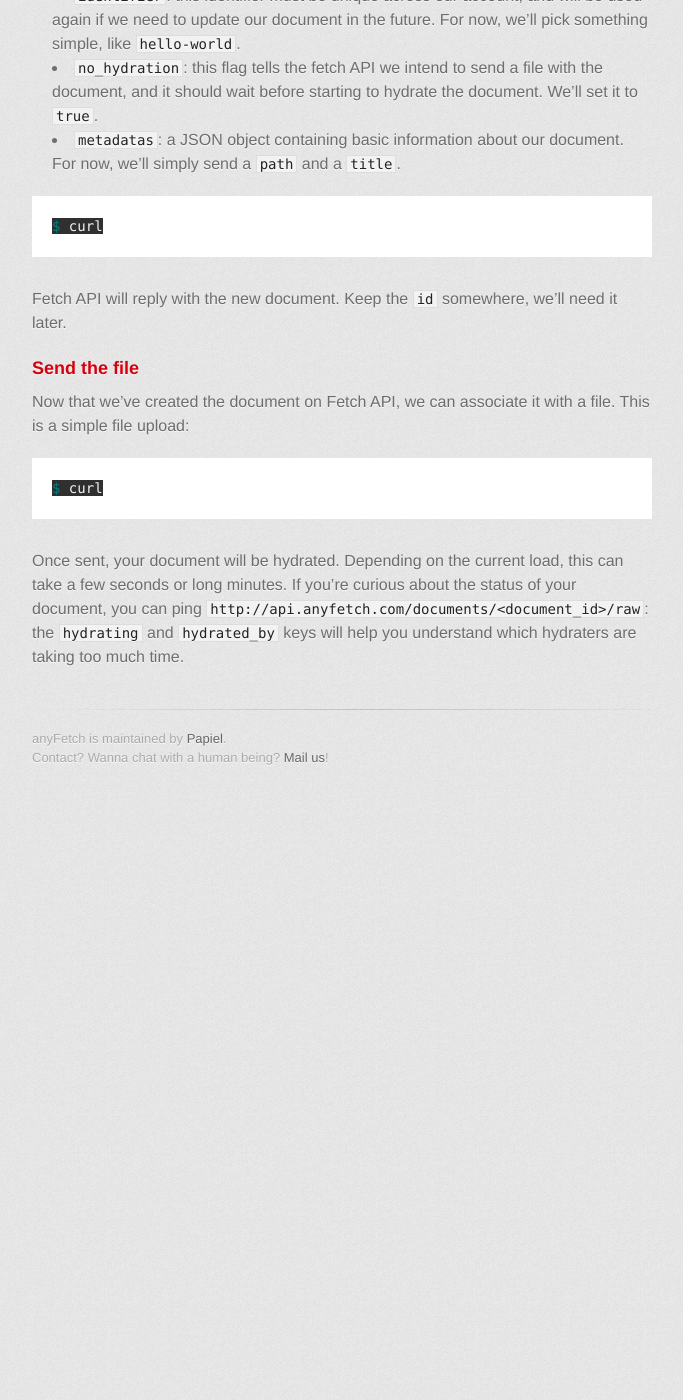
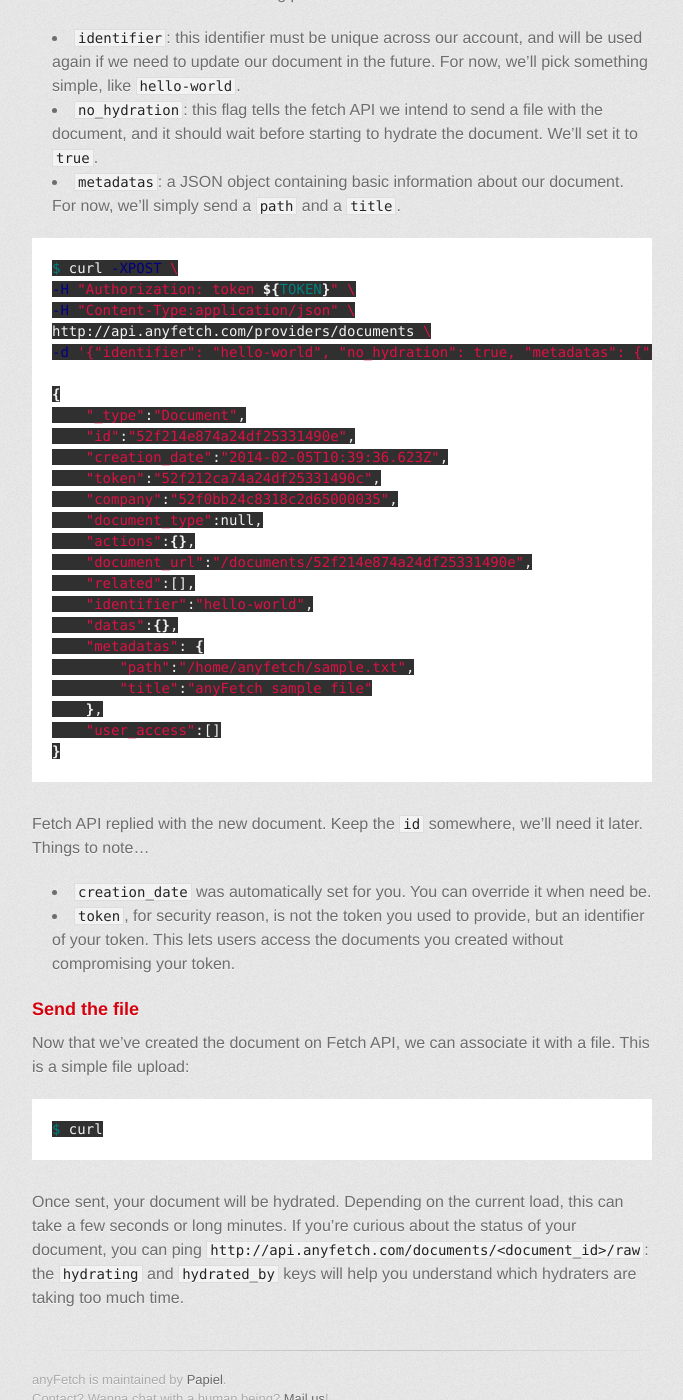
Before and after one commit to AnyFetch/developers.anyfetch.com, a Jekyll site: the page built from guides/hello-world.md, in a window 1280 px wide and 1400 px high, scrolled down 1598 px. Shown: the whole window, without its empty margins (298-981 px from the left). Built offline with Jekyll 4.4.1, drawn with Linux system fonts in a browser that asks for light colours; some web fonts are replaced; Markdown is read by kramdown in place of the engine named in the settings; before the commit the page ends 2396 px from its top, so only the background shows below that.

Commit message:
Sending document

````diff
--- a/guides/hello-world.md
+++ b/guides/hello-world.md
@@ -39,7 +39,9 @@ For our test, we'll use a token:
 $ curl -H "Authorization: Basic ${BASE64}" \
 http://api.anyfetch.com/token
 
-{"token":"${TOKEN}"}
+{
+    "token":"${TOKEN}"
+}
 ```
 
 Keep this token somewhere safe.
@@ -55,10 +57,37 @@ Before sending the file, we need to give Fetch API basic informations about our
 * `metadatas`: a JSON object containing basic information about our document. For now, we'll simply send a `path` and a `title`.
 
 ```sh
-$ curl
+$ curl -XPOST \
+-H "Authorization: token ${TOKEN}" \
+-H "Content-Type:application/json" \
+http://api.anyfetch.com/providers/documents \
+-d '{"identifier": "hello-world", "no_hydration": true, "metadatas": {"path": "/home/anyfetch/sample.txt", "title": "anyFetch sample file"}}'
+
+{
+    "_type":"Document",
+    "id":"52f214e874a24df25331490e",
+    "creation_date":"2014-02-05T10:39:36.623Z",
+    "token":"52f212ca74a24df25331490c",
+    "company":"52f0bb24c8318c2d65000035",
+    "document_type":null,
+    "actions":{},
+    "document_url":"/documents/52f214e874a24df25331490e",
+    "related":[],
+    "identifier":"hello-world",
+    "datas":{},
+    "metadatas": {
+        "path":"/home/anyfetch/sample.txt",
+        "title":"anyFetch sample file"
+    },
+    "user_access":[]
+}
 ```
 
-Fetch API will reply with the new document. Keep the `id` somewhere, we'll need it later.
+Fetch API replied with the new document. Keep the `id` somewhere, we'll need it later.
+Things to note...
+
+* `creation_date` was automatically set for you. You can override it when need be.
+* `token`, for security reason, is not the token you used to provide, but an identifier of your token. This lets users access the documents you created without compromising your token.
 
 ### Send the file
 Now that we've created the document on Fetch API, we can associate it with a file. This is a simple file upload:
````
